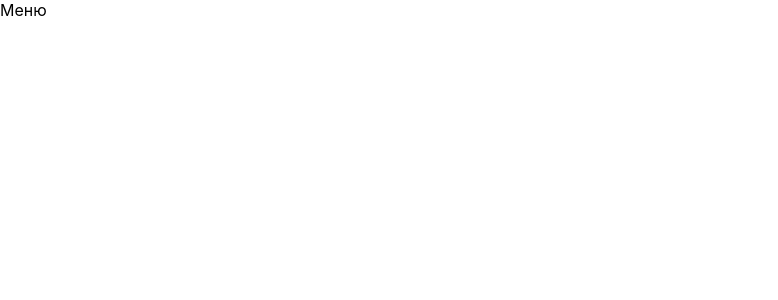
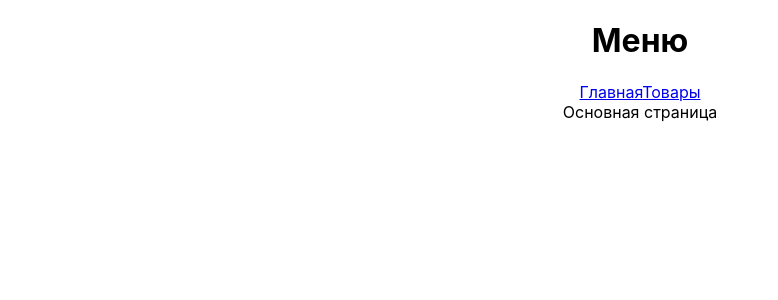
Before and after one commit to AlexandrRumiantsev/inordic-admin-panel, a React (Create React App) app: page / in a window 1280 px wide. Shown: the top 300 px of the page, without its empty margins (0-778 px from the left). Built offline with nearby package versions, Linux system fonts and the light colour scheme.

Commit message:
lesson 37 part 2

```diff
--- a/src/App.js
+++ b/src/App.js
@@ -1,25 +1,43 @@
-import logo from './logo.svg';
 import './App.css';
+import React from 'react'
 
-function App() {
-  return (
-    <div className="App">
-      <header className="App-header">
-        <img src={logo} className="App-logo" alt="logo" />
-        <p>
-          Edit <code>src/App.js</code> and save to reload.
-        </p>
-        <a
-          className="App-link"
-          href="https://reactjs.org"
-          target="_blank"
-          rel="noopener noreferrer"
-        >
-          Learn React
-        </a>
-      </header>
-    </div>
-  );
+//Импортируем созданный роутер
+import Router from './utils/router'
+//Импортируем провайдер для роутера
+import {RouterProvider} from 'react-router-dom'
+//Импортируем меню
+import Menu from './components/menu'
+
+/**
+ * Основной компонент приложения, в котором мы определяем общее состояние для приложения
+ * Наример - меню, логотип, название приложения
+ */
+class App extends React.Component{
+  constructor(){
+      super()
+      //добавим состояния для компонента
+      //this.state атрибут из React.Component, доступен для инициализации в конструкторе класса
+      this.state = {
+        menu: [
+          {
+            text: 'Главная',
+            link: '/'
+          },
+          {
+            text: 'Товары',
+            link: '/goods'
+          }
+        ]
+      }
+  }
+  render(){
+    return (
+      <div className="App">
+        <Menu menu={this.state.menu}/>
+        <RouterProvider router={Router}/>
+      </div>
+    );
+  }
 }
 
 export default App;
--- a/src/components/menu/index.js
+++ b/src/components/menu/index.js
@@ -7,8 +7,24 @@ class Menu extends React.Component{
     }
     //Метод который есть у любого компонента в реакте для отображжения шаблона
     render(){
+        //Декомпозируем поле menu из объекта this.props
+        const {menu} = this.props
+        //Задача - вывести элементы меню на верстку
+        //1) Перебрать массив menu
+        //2) выводить тэе <a> с названием и ссылкой
         return (
-            <div>Меню</div>
+            <div>
+                <h1>Меню</h1>
+                {
+                    menu.map((menuItem, index) => {
+                        return (
+                            <a key={index} href={menuItem.link}>
+                                {menuItem.text}
+                            </a>
+                        )
+                    })
+                }
+            </div>
         )
     }
 }
--- a/src/index.js
+++ b/src/index.js
@@ -3,18 +3,16 @@ import ReactDOM from 'react-dom/client';
 import './index.css';
 import App from './App';
 import reportWebVitals from './reportWebVitals';
-//Импортируем созданный роутер
-import Router from './utils/router'
-//Импортируем провайдер для роутера
-import {RouterProvider} from 'react-router-dom'
-//Импортируем меню
-import Menu from './components/menu'
+
+/**
+ * Точка входа в приложение
+ * именно тут начинается работа компонентов
+ */
 
 const root = ReactDOM.createRoot(document.getElementById('root'));
-//Заменяем обычный комонент на RouterProvider и передаем созданный ранее нами роутер в пропс router
 root.render(
   <React.StrictMode>
-    <Menu />
+    <App />
   </React.StrictMode>
 );
 
--- a/src/pages/goods/index.js
+++ b/src/pages/goods/index.js
@@ -0,0 +1,16 @@
+//Импортируем реакт
+import React from 'react'
+
+class Goods extends React.Component{
+    constructor(){
+        super()
+    }
+    //Метод который есть у любого компонента в реакте для отображжения шаблона
+    render(){
+        return (
+            <div>Ассортимент</div>
+        )
+    }
+}
+//Экспортируем наш компонент
+export default Goods
--- a/src/pages/main/index.js
+++ b/src/pages/main/index.js
@@ -0,0 +1,16 @@
+//Импортируем реакт
+import React from 'react'
+
+class Main extends React.Component{
+    constructor(){
+        super()
+    }
+    //Метод который есть у любого компонента в реакте для отображжения шаблона
+    render(){
+        return (
+            <div>Основная страница</div>
+        )
+    }
+}
+//Экспортируем наш компонент
+export default Main
```
